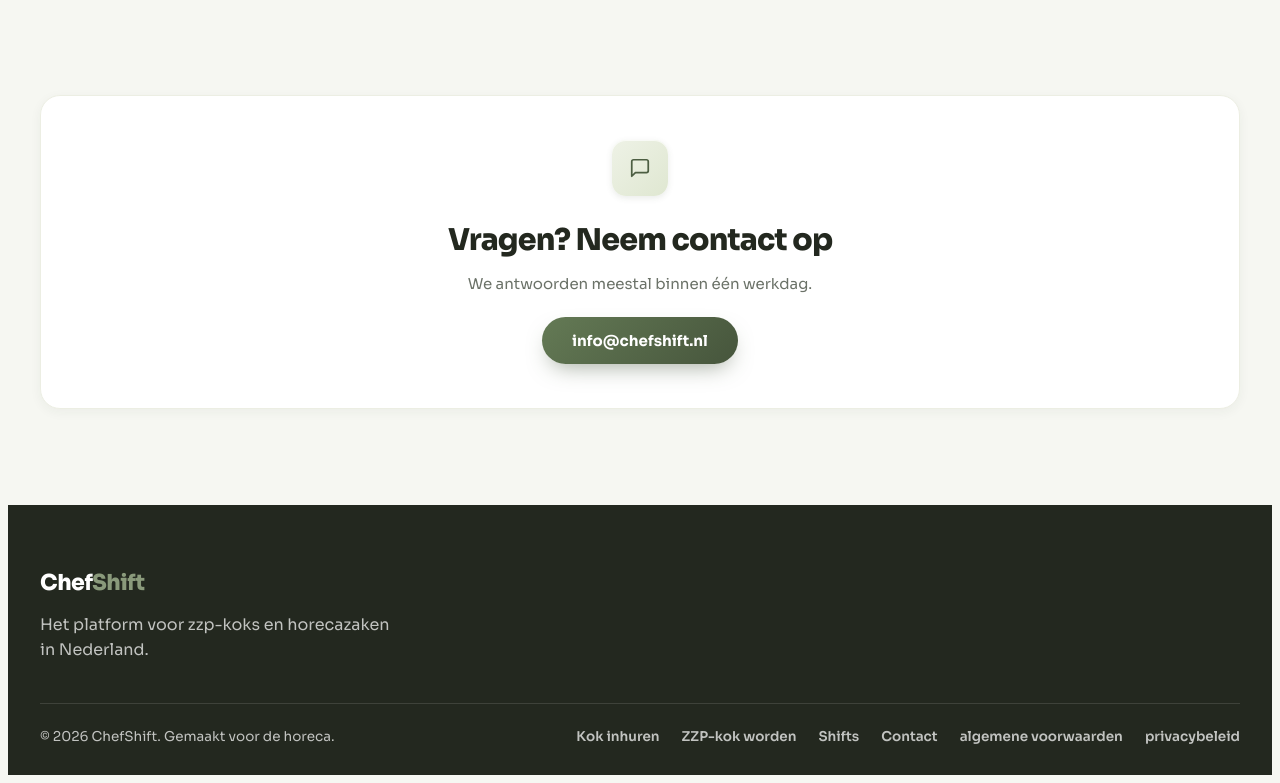
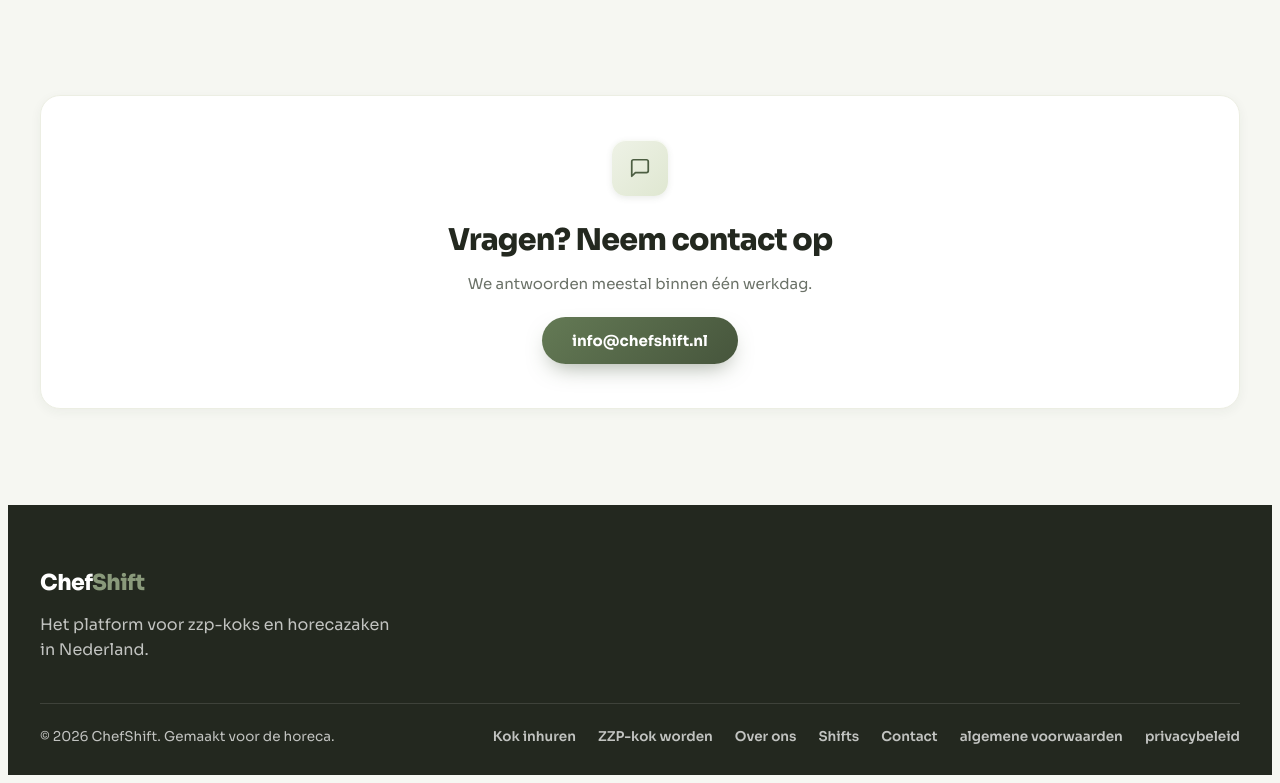
Before and after one commit to Rodisteph/chefshift, a Next.js app: page / in a window 1280 px wide. Shown: the part 3514-4297 px from the top of the page. Built offline with nearby package versions, Linux system fonts and the light colour scheme; no server answers; grey boxes are pictures that could not be loaded.

Commit message:
Pied de page: ajoute le lien Over ons / About us

```diff
--- a/src/app/page.tsx
+++ b/src/app/page.tsx
@@ -350,6 +350,7 @@ export default function HomePage() {
             <span style={{ display: 'flex', gap: 22, flexWrap: 'wrap' }}>
               <a href="/kok-inhuren" style={{ color: 'rgba(255,255,255,0.72)', textDecoration: 'none', fontWeight: 600 }}>Kok inhuren</a>
               <a href="/zzp-kok-worden" style={{ color: 'rgba(255,255,255,0.72)', textDecoration: 'none', fontWeight: 600 }}>ZZP-kok worden</a>
+              <a href="/over-ons" style={{ color: 'rgba(255,255,255,0.72)', textDecoration: 'none', fontWeight: 600 }}>{t('footer_over')}</a>
               <a href="/shifts" style={{ color: 'rgba(255,255,255,0.72)', textDecoration: 'none', fontWeight: 600 }}>Shifts</a>
               <a href={`mailto:${CONTACT_EMAIL}`} style={{ color: 'rgba(255,255,255,0.72)', textDecoration: 'none', fontWeight: 600 }}>{t('contact')}</a>
               <a href="/voorwaarden" style={{ color: 'rgba(255,255,255,0.72)', textDecoration: 'none', fontWeight: 600 }}>{t('terms_of')}</a>
```
